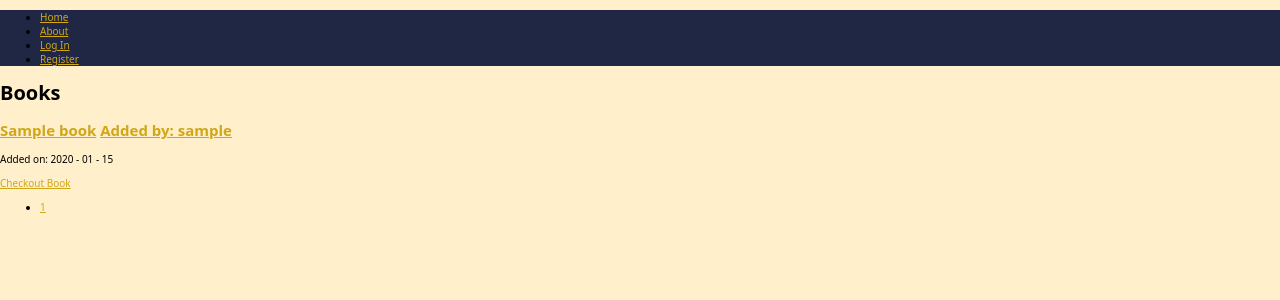
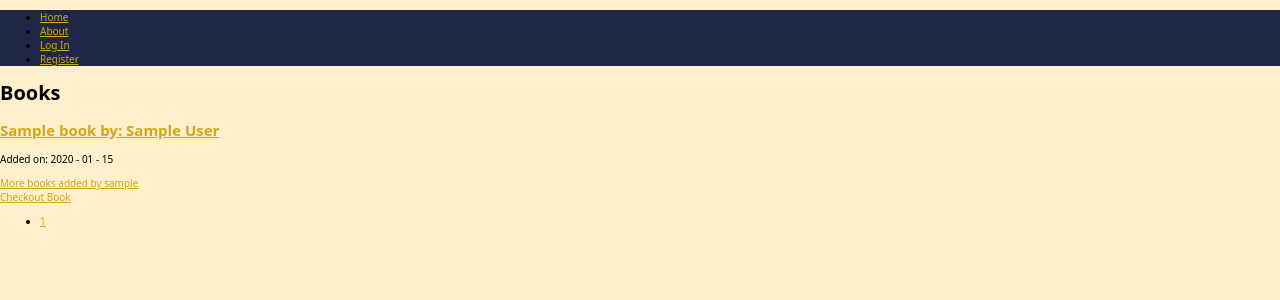
Before and after one commit to WillJohnson03/book_shelf, a Flask app: page / in a window 1280 px wide. Shown: the top 300 px of the page. Run offline with Flask 2, Linux system fonts and the light colour scheme; tables that the repository leaves empty hold one stand-in row (values such as "Sample post").

Commit message:
reformat html

```diff
--- a/myapp/templates/index.html
+++ b/myapp/templates/index.html
@@ -8,10 +8,11 @@
             <div class="card">
                 <div class="car-boy">
                     <h2>
-                        <a class="card-title" href="{{url_for('books.book', book_id=book.id)}}">{{book.title}}</a>
-                        <a href="{{url_for('users.user_books', username=book.owner.username)}}">Added by: {{book.owner.username}}</a>
+                        <a class="card-title" href="{{url_for('books.book', book_id=book.id)}}">{{book.title}} by: {{book.author}}</a>
                     </h2>
                     <p>Added on: {{book.date.strftime('%Y - %m - %d')}}</p>
+                    <a href="{{url_for('users.user_books', username=book.owner.username)}}">More books added by {{book.owner.username}}</a>
+                    <br>
                     <a class="btn btn-primary" href="{{url_for('books.book', book_id=book.id)}}">Checkout Book</a>
                 </div>
             </div>
```
